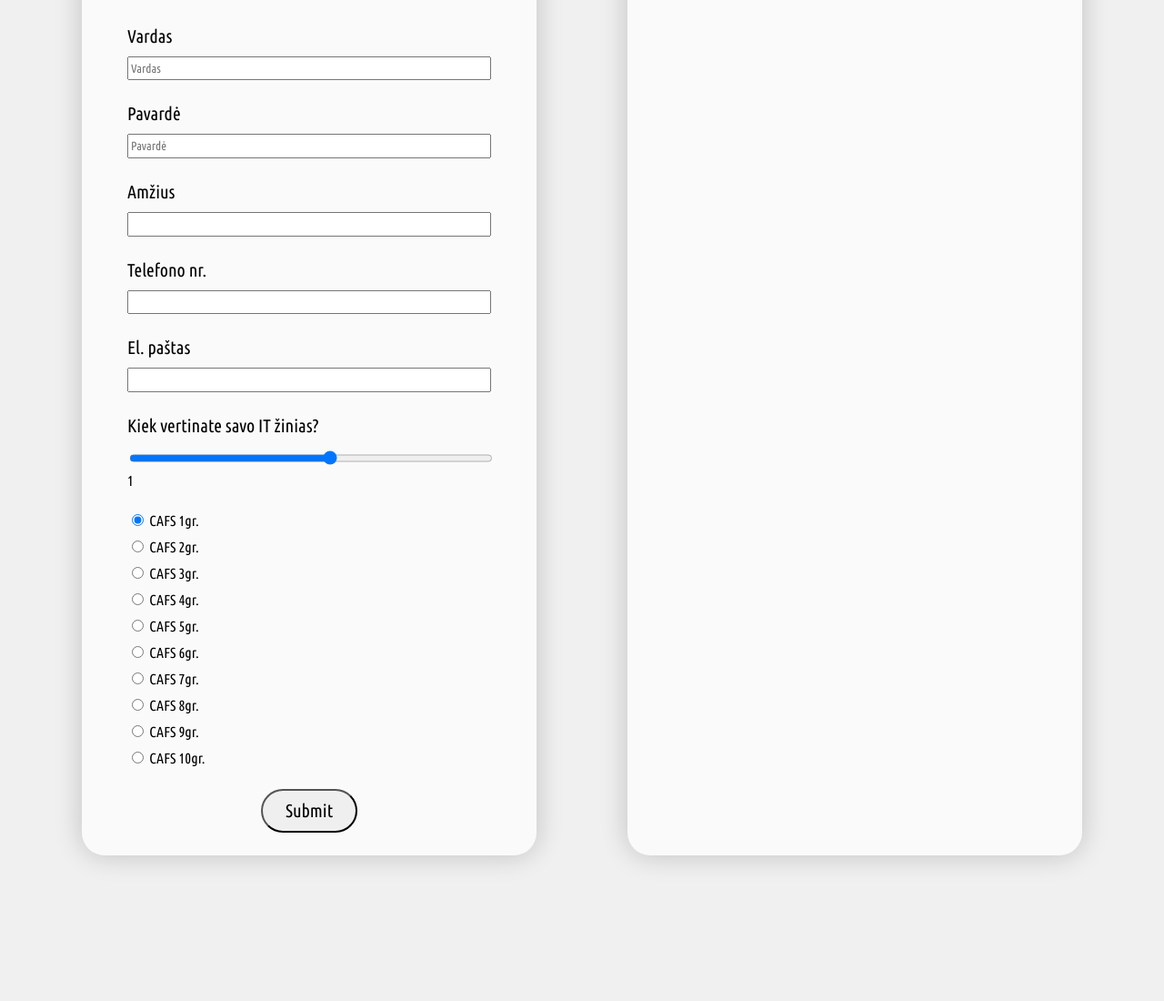
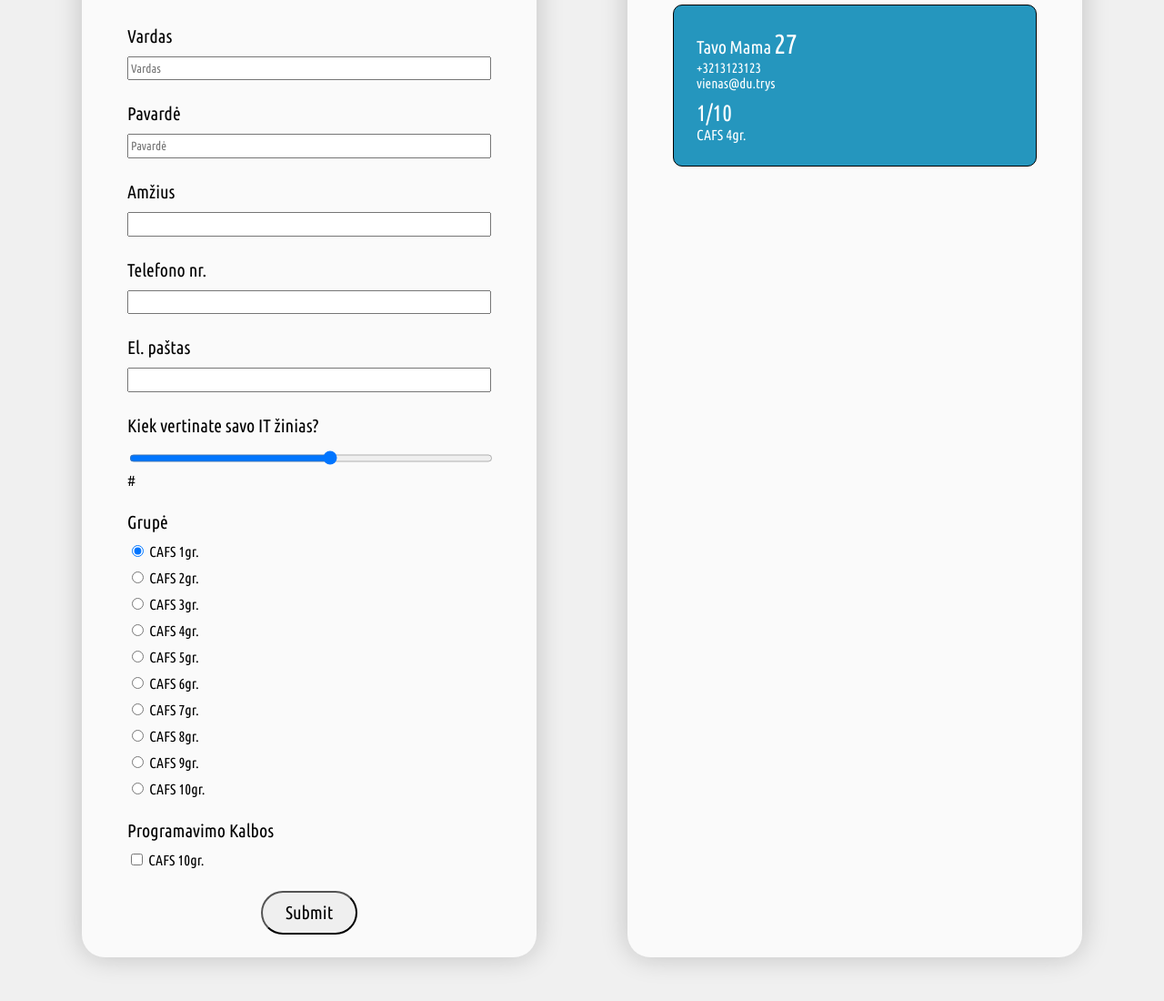
Before and after one commit to MatSung/041-javascript-uzduotis, a plain HTML site: page index.html in a window 1280 px wide. Shown: the part 320-1420 px from the top of the page at 91% size. Drawn offline with Linux system fonts and the light colour scheme.

Commit message:
pre checkboxes

```diff
--- a/index.html
+++ b/index.html
@@ -41,13 +41,16 @@
                 <label for="rating">Kiek vertinate savo IT žinias?</label>
                 <input type="range" name="rating" id="rating" min="1" max="10" step="1"
                     oninput="this.nextElementSibling.value = this.value">
-                    <output id="rating-output">1</output>
+                <output id="rating-output">#</output>
 
             </div>
+            <div class="input-container">
+                <label for="">Grupė</label>
 
                 <div class="radios">
                     <div class="radio-input-container">
-                        <input type="radio" name="group-radio" id="group-select-1" class="group-select" value="1" checked>
+                        <input type="radio" name="group-radio" id="group-select-1" class="group-select" value="1"
+                            checked>
                         <label for="group-select-1" id="group-select-label-1">CAFS 1gr.</label>
                     </div>
 
@@ -88,6 +91,19 @@
                         <label for="group-select-10" id="group-select-label-10">CAFS 10gr.</label>
                     </div>
                 </div>
+
+                <div class="input-container">
+                    <label for="languages">Programavimo Kalbos</label>
+
+                    <div class="checkboxes">
+                        <div class="checkbox-input-container">
+                            <input type="checkbox" name="group-checkbox" id="checkbox-select-1" class="group-select" value="10">
+                            <label for="group-select-10" id="group-select-label-10">CAFS 10gr.</label>
+                        </div>
+                    </div>
+                </div>
+
+            </div>
             <div class="button-container">
                 <button name="submit" id="submit">Submit</button>
             </div>
@@ -100,7 +116,15 @@
             <h1>Students</h1>
         </div>
         <div id="student-list">
-
+            <div class="student-list-item">
+                <span class="student-name">Tavo</span>
+                <span class="student-surname">Mama</span>
+                <span class="student-age">27</span>
+                <span class="student-phone">+3213123123</span>
+                <span class="student-email">vienas@du.trys</span>
+                <span class="student-rating">1/10</span>
+                <span class="student-group">CAFS 4gr.</span>
+            </div>
         </div>
     </div>
 
--- a/script.js
+++ b/script.js
@@ -9,6 +9,7 @@ submitButton.addEventListener("click", function(){submitMe()});
 //data example
 
 let dataExample = ["Vardas", "Pavarde", 20, "+37060000000", "me@me.me", 10, "CAFS 1gr."];
+let dataFormat = ["name", "surname", "age", "phone", "email", "rating", "group"]
 
 
 function submitMe() {
@@ -25,7 +26,7 @@ function submitMe() {
     input.push(ageInput.value);
     input.push(phoneInput.value);
     input.push(emailInput.value);
-    input.push(rangeInput.value);
+    input.push(rangeInput.value + '/10');
 
     let groupValue = document.querySelector('input[name="group-radio"]:checked').value;
     let groupName = document.getElementById("group-select-label-" + groupValue).innerText;
@@ -37,5 +38,19 @@ function submitMe() {
 }
 
 function createStudentItem(data) {
+    let newDiv = document.createElement("div");
+    newDiv.classList.add("student-list-item");
 
+
+
+    data.forEach((element, index) => {
+        let newSpan = document.createElement("span");
+        newSpan.classList.add("student-" + dataFormat[index]);
+
+        newSpan.innerText = element;
+        newDiv.append(newSpan);
+    });
+
+    let studentList = document.getElementById("student-list");
+    studentList.append(newDiv);
 }
--- a/style.css
+++ b/style.css
@@ -44,22 +44,23 @@ body{
     margin-bottom: 25px;
 }
 
-.input-container label,
-.input-container input{
+.input-container > label,
+.input-container > input{
     display: block;
     width: 100%;
 }
 
-.input-container label{
+.input-container > label{
     margin-bottom: 10px;
     font-size: 20px;
 }
 
-.input-container input{
+.input-container > input{
     height: 2em;
 }
 
-.radios{
+.radios,
+.checkboxes{
     display: flex;
     flex-direction: column;
     gap: 10px;
@@ -85,3 +86,45 @@ body{
     justify-content: center;
     gap: 100px;
 }
+
+#student-list{
+    display: flex;
+    flex-direction: column-reverse;
+    gap: 25px;
+    justify-content: flex-start;
+}
+
+.student-list-item{
+    background-color: rgb(37, 150, 190);
+    color: white;
+    padding: 25px;
+    border-radius: 10px;
+    border: 1px solid black;
+}
+
+.student-list-item .student-name,
+.student-list-item .student-surname{
+    font-size: 20px;
+}
+
+
+
+.student-list-item .student-age{
+    font-size: 30px;
+}
+
+.student-list-item .student-phone{
+    font-size: 15px;
+    display: block;
+}
+
+.student-list-item .student-email{
+    font-size: 15px;
+    display: block;
+    margin-bottom: 10px;
+}
+
+.student-list-item .student-rating{
+    font-size: 25px;
+    display: block;
+}
```
Lines whose indentation alone changed are shown as unchanged.
